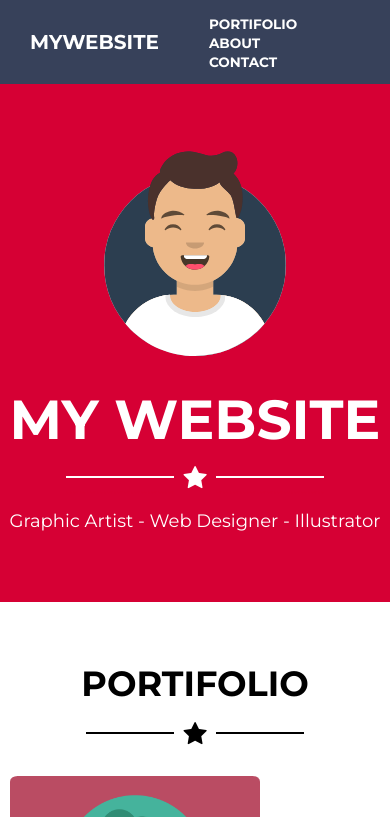
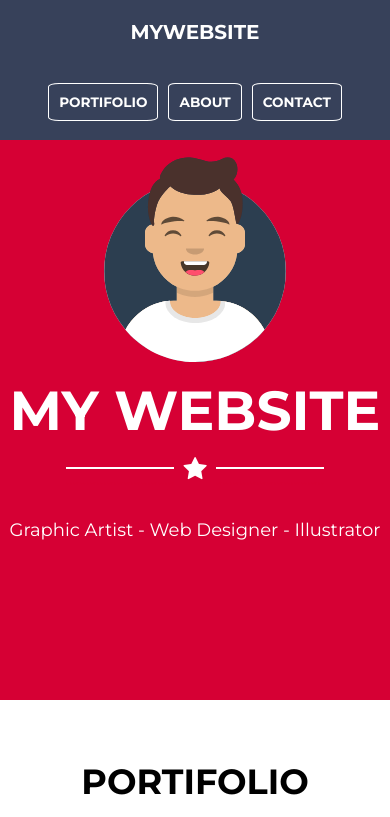
Before and after one commit to otaviohirooka/heroway-desafio-html-css, a plain HTML site: page index.html in a window 390 px wide. Shown: the top 817 px of the page. Drawn offline with Linux system fonts and the light colour scheme.

Commit message:
Iniciando responsividade na página pelo header, section-portifolio e section-about

```diff
--- a/css/header.css
+++ b/css/header.css
@@ -37,8 +37,8 @@
 .options a:hover {
 	background-color: #D60034;
 	color: #37415A;
-    padding-top: 35px;
-    padding-bottom: 35px;
+    padding-top: 50px;
+    padding-bottom: 50px;
 }
 
 .header-main {
@@ -84,3 +84,51 @@ i {
     font-size: 1.125rem;
     padding-bottom: 70px;
 }
+
+@media (max-width: 599px) {
+    .header {
+        height: 700px;
+    }
+
+    .menu {
+        height: 20%;
+
+        display: flex;
+        flex-direction: column;
+    }
+
+    .header-main {
+        height: 80%;
+    }
+
+    .options {
+        display: flex;
+        flex-direction: row;
+    }
+
+    .title {
+        padding: 5px;
+        margin: 0px;
+    }
+
+    .options a {
+        border: 1px solid #FFFFFF;
+        border-radius: 10%;
+
+        padding: 10px;
+        margin: 5px;
+    }
+
+    .img-perfil img{
+        margin: 10px 0px 0px 0px;
+    }
+
+    .title-perfil {
+        text-align: center;
+        margin: 15px 0px 13px 0;
+    }
+
+    .paragraph-perfil {
+        text-align: center;
+    }
+}
--- a/css/index.css
+++ b/css/index.css
@@ -9,12 +9,12 @@
 
 * {
     box-sizing: border-box;
-    margin: 0;
-    padding: 0;
 }
 
 body, html {
     font: 16px 'Montserrat', sans-serif;
+    margin: 0;
+    padding: 0;
 }
 
 .fa-star {
--- a/css/section-about.css
+++ b/css/section-about.css
@@ -57,3 +57,17 @@
 .button-download i:hover {
     color: #D60034;
 }
+
+@media (max-width: 599px) {
+    .paragraph-about {
+        flex-direction: column;
+
+        width: 100%;
+    }
+
+    .paragraph-about .left-p, .paragraph-about .right-p {
+        font-size: 18px;
+        line-height: 1.5rem;
+        text-align: justify;
+    }
+}
--- a/css/section-portifolio.css
+++ b/css/section-portifolio.css
@@ -44,3 +44,13 @@
 .my-website {
     color:#00B87D;
 }
+
+@media (max-width: 599px) {
+    .imagens-portifolio img {
+        max-width: 150px;
+    }
+
+    .imagens-portifolio {
+        flex-direction: row;
+    }
+}
```
